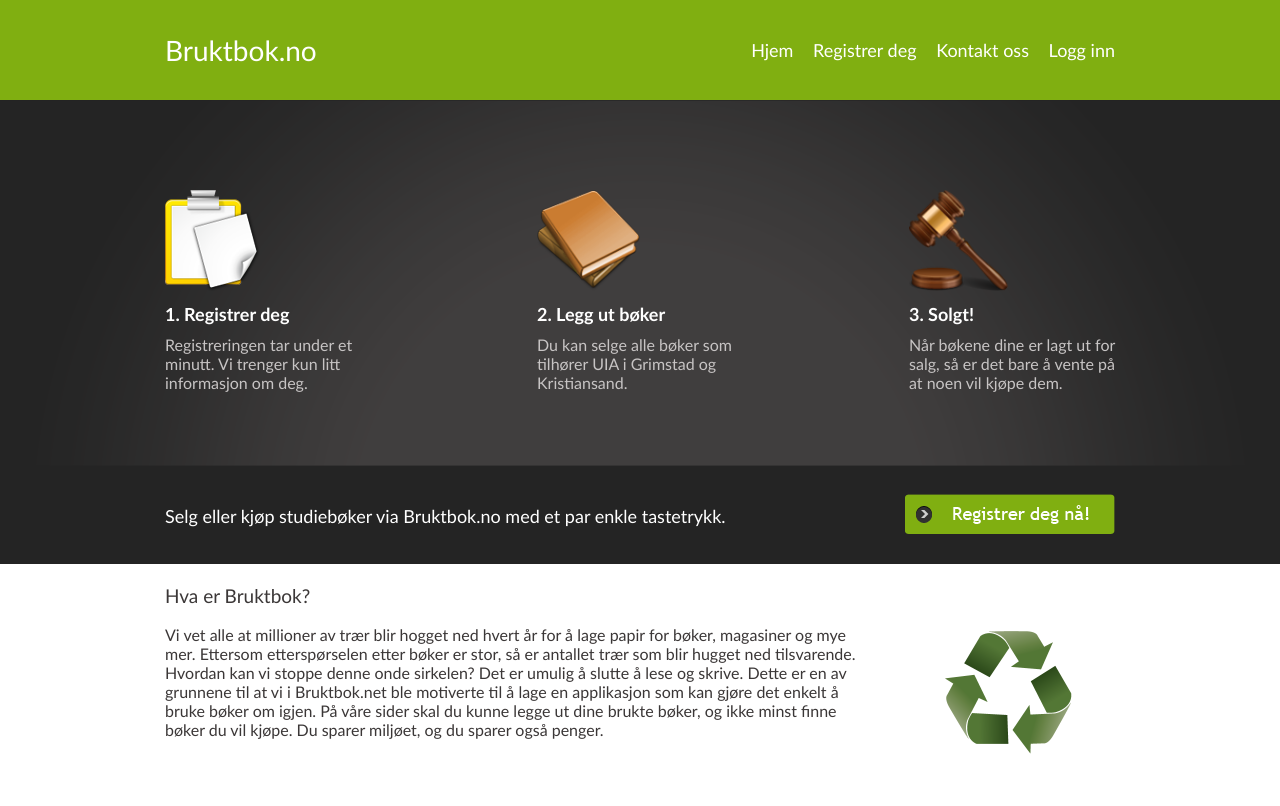
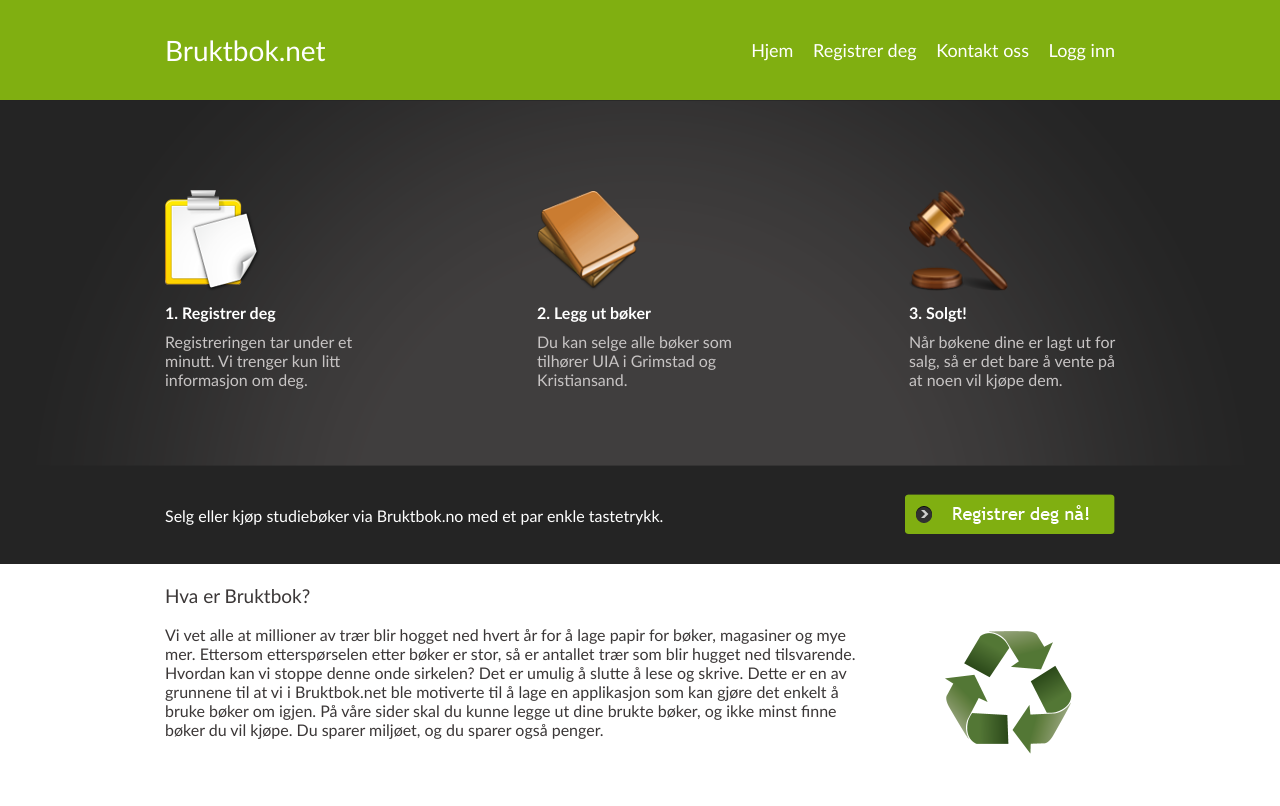
Before and after one commit to pledgeco/bruktbok.net, a PHP site: page / in a window 1280 px wide. Shown: the top 806 px of the page. Run offline with PHP 8.4, Linux system fonts and the light colour scheme.

Commit message:
Fixed font/logo
fixed font sizes and logo name

```diff
--- a/css/style.css
+++ b/css/style.css
@@ -62,7 +62,7 @@ a {
 
 #eyeCatcher .column h3 { /*header inne i kolonne i eyecatcher*/
 	margin-bottom: 10px;
-	font-size: 18px;
+	font-size: 16px;
 
 	}
 
@@ -86,7 +86,7 @@ width: 700px; margin: 0 auto; float: left;
 p.text{ /*definerer farge, linje høyde og font størrelse på p text*/
 	color: white;
 	line-height: 100px;
-	font-size: 18px;
+	font-size: 16px;
 	}
 
 #midButton { /*setter registeringsknapp på riktig sted*/
--- a/index.php
+++ b/index.php
@@ -10,7 +10,7 @@
 <body>
     <div id="header"> <!--her er header definert-->
     	<div class="wrapper"> <!--er en klasse som definerer en bredde på midtseksjonen vår-->
-            <a id="logo" href="/">Bruktbok.no</a>
+            <a id="logo" href="/">Bruktbok.net</a>
 		<ul id="nav"><!--meny-->
                 <li><a href="index.php">Hjem</a></li>
                 <li><a href="register.php">Registrer deg</a></li>
```
